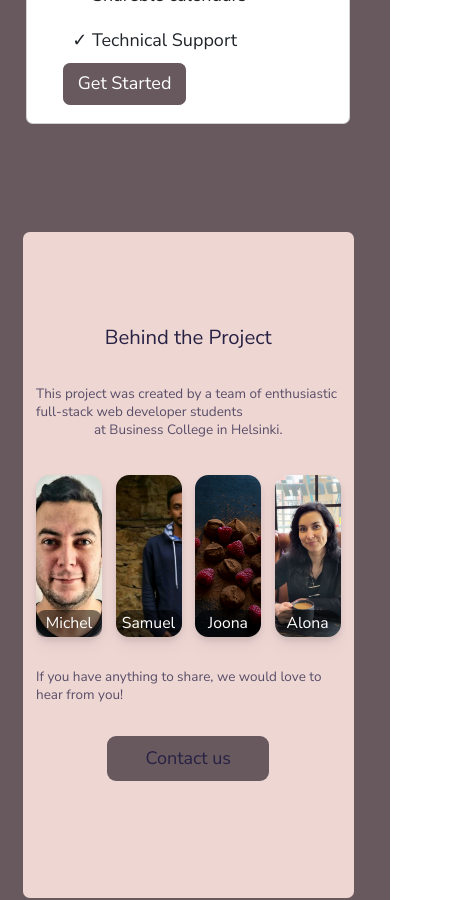
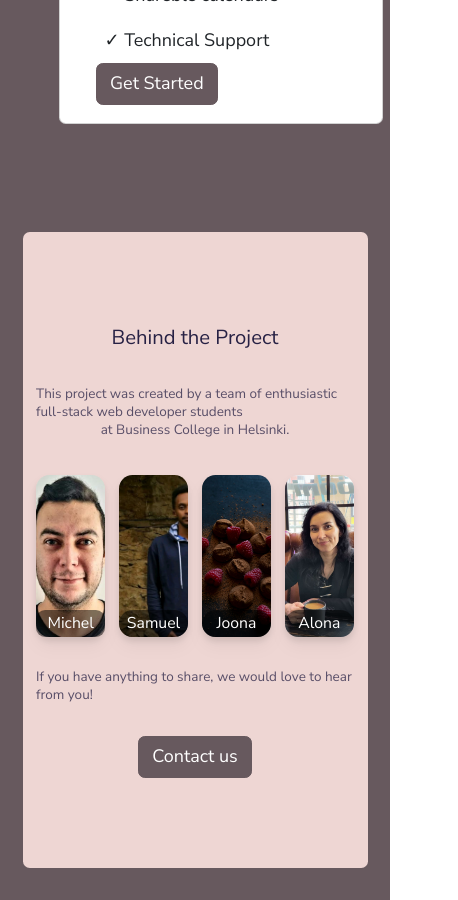
Before and after one commit to JoonAro/calendarMaker, a React (Vite) app: page / in a window 390 px wide. Shown: the part 2270-3170 px from the top of the page, 458 px wide, since content can reach past the window. Built offline with nearby package versions, Linux system fonts and the light colour scheme; no server answers.

Commit message:
changes Home color font and github Actions

```diff
--- a/src/routes/Home.jsx
+++ b/src/routes/Home.jsx
@@ -1,7 +1,6 @@
 import Carousel from '../components/Carousel';
 import { Container, Row, Col, Card, Button } from 'react-bootstrap';
 import icon3 from '../assets/icon3.svg';
-import icon4 from '../assets/icon4.svg';
 import { Link } from 'react-router-dom';
 import icon5 from '../assets/icon5.svg';
 import { useTheme } from '../components/theme/ThemeContext';
@@ -33,8 +32,8 @@ const Home = () => {
 
         <div className={`${smallBackground} py-11 mt-5 mr-0 ml-0 border relative`} style={{ width: "100%" }}>
 
-          <div className='flex flex-col justify-center items-center text-3xl mb-4 text-fontDark-light'>
-            <h2 className="text-lg md:text-4xl mb-11 text-fontDark-light">Customize your calendar</h2>
+          <div className={`flex flex-col justify-center items-center text-3xl mb-4 ${fontDark}`}>
+            <h2 className={`text-lg md:text-4xl mb-11 `}>Customize your calendar</h2>
           </div>
 
           <div className='flex justify-between mb-9'>
@@ -62,8 +61,8 @@ const Home = () => {
           </div>
         </div>
       </div>
-      <Row className="mt-5 mr-0 mr-l0s" style={{ padding: "2rem" }}>
-        <Col className="d-flex justify-content-center">
+      <Row className="mt-5 mr-l0s" style={{ padding: "2rem" }}>
+        <Col className="d-flex justify-content-center" style={{ marginLeft: "5rem" }}>
           <Card style={{ margin: "1rem", padding: "1rem", minWidth: '18rem', height: "20rem" }}>
             <Card.Body>
               <Card.Title>Free Plan</Card.Title>
@@ -83,7 +82,7 @@ const Home = () => {
         </Col>
 
 
-        <Col className="d-flex justify-content-center" style={{ padding: "0 1rem" }}>
+        <Col className="d-flex justify" style={{ padding: "0 1rem" }}>
           <Card style={{ margin: "1rem", padding: "1rem", minWidth: '18rem', height: "20rem" }}>
             <Card.Body>
               <Card.Title>Premium Plan</Card.Title>
@@ -136,7 +135,7 @@ const Home = () => {
             <p className={`${fontDark} text-xs lg:text-sm opacity-75 mt-7`}>If you have anything to share, we would love to hear from you!</p>
           </div>
           <Link to='/contact'>
-            <Button className='button mt-7'>Contact us</Button>
+            <Button style={{ backgroundColor: "#67595E", borderColor: "#67595E" }} className=' mt-7'>Contact us</Button>
           </Link>
 
         </div>
--- a/src/routes/Shareable.jsx
+++ b/src/routes/Shareable.jsx
@@ -42,7 +42,7 @@ const Shareable = () => {
             <div className="EditorHolder">
                 <div className="calendarContent">
                     <div className="spaceHolder"></div>
-                    <div className="calendarGridHolder" style={{ backgroundImage: `url(${calendar.data.data.bgImage})` }}>
+                    <div className="gridHolderPreview" style={{ backgroundImage: `url(${calendar.data.data.bgImage})` }}>
                         {calendar.data.data?.hatches?.map(hatch => {
                             let hatchKey = hatch.hatchNr;
                             let hatchType = hatch.hatchType;
```
Also changed, not shown: tailwind.config.js (+0 -7 lines). Lines whose indentation alone changed are shown as unchanged.
